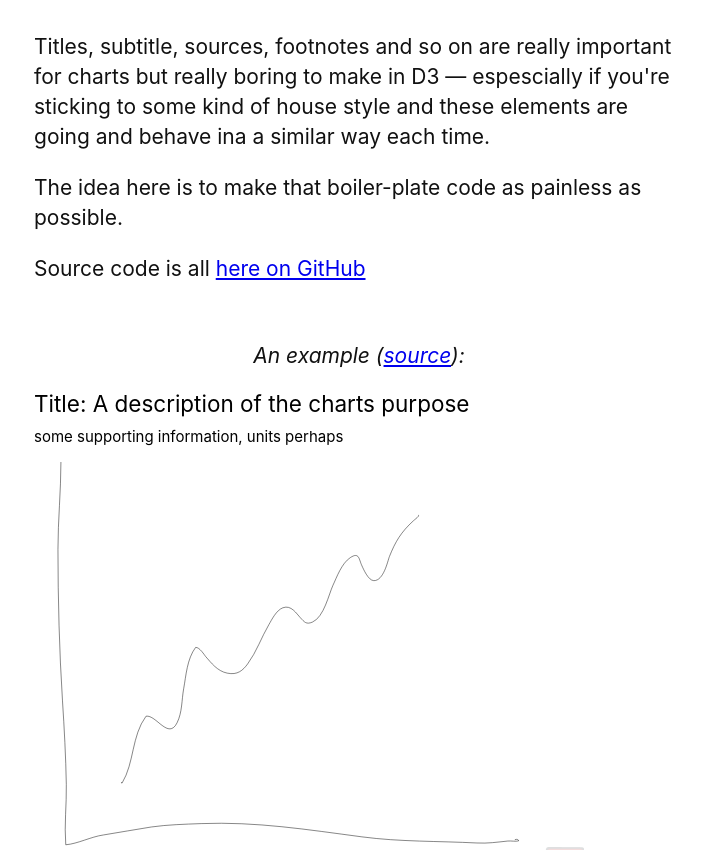
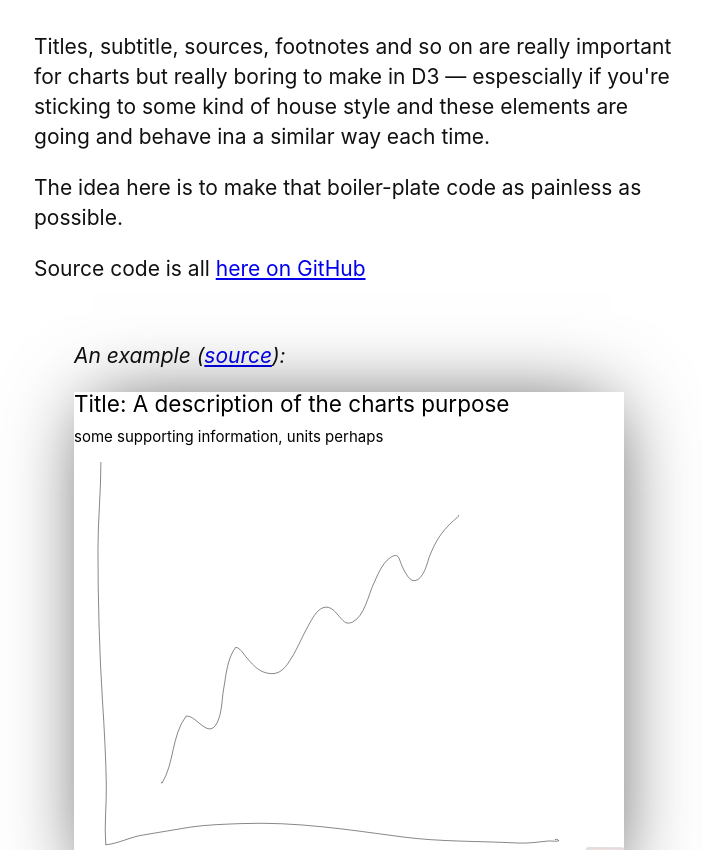
Before and after one commit to Financial-Times/g-chartframe, a website: page index.html in a window 1280 px wide. Shown: the part 135-985 px from the top of the page, without its empty margins (46-748 px from the left). Drawn offline with Linux system fonts and the light colour scheme.

Commit message:
some extra styling for the SVG element

```diff
--- a/index.html
+++ b/index.html
@@ -15,7 +15,7 @@
 	<p>Source code is all <a href="https://github.com/tomgp/chart-frame">here on GitHub</a></p></section>
 	<figure>
 		<figcaption><p>An example (<a href="https://github.com/tomgp/chart-frame/blob/master/source/main.js">source</a>):</p></figcaption>
-		<svg id="example" width="550" height="500"></svg>
+		<svg class="example" width="550" height="500"></svg>
 
 	</figure>
 	<section>
--- a/style.css
+++ b/style.css
@@ -83,23 +83,14 @@ blockquote {
 }
 
 figure {
-	padding: 0;
-	border: 0;
-	font-size: 100%;
-	font: inherit;
-	vertical-align: baseline;
-	-webkit-margin-start: 0;
-	-webkit-margin-end: 0;
-	margin: 0 0 3em 0;
+
 }
 
 figcaption {
-	margin-top: 0;
-	margin-bottom: 0;
 	font-style: italic;
 	font-size: 1rem;
 	line-height: 1.6;
-	text-align: center;
+
 }
 
 .function{
@@ -111,3 +102,10 @@ figcaption {
 	font-size: 1;
 	line-height: 1.2;
 }
+
+svg.example{
+	background-color: #FFF;
+	-webkit-box-shadow: 2px 0px 77px -16px rgba(0,0,0,0.75);
+	-moz-box-shadow: 2px 0px 77px -16px rgba(0,0,0,0.75);
+	box-shadow: 2px 0px 77px -16px rgba(0,0,0,0.75);
+}
```
